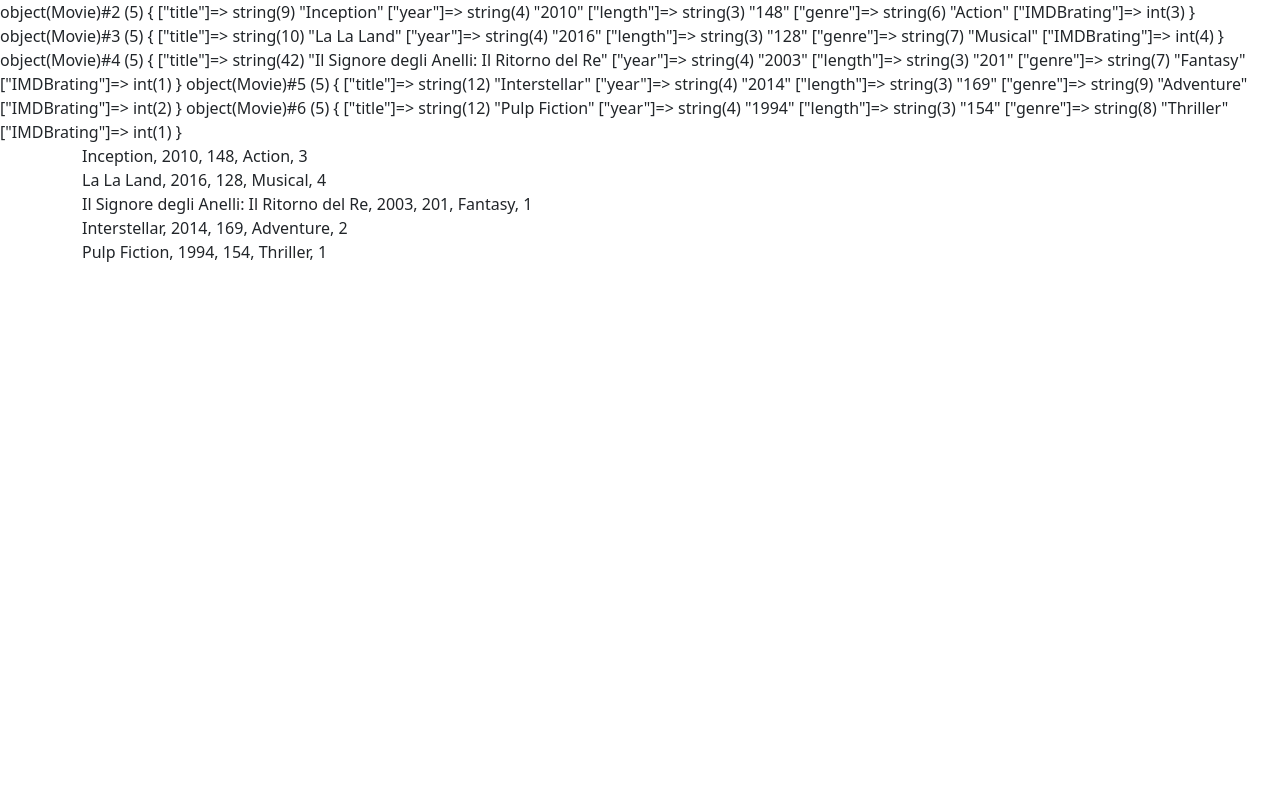
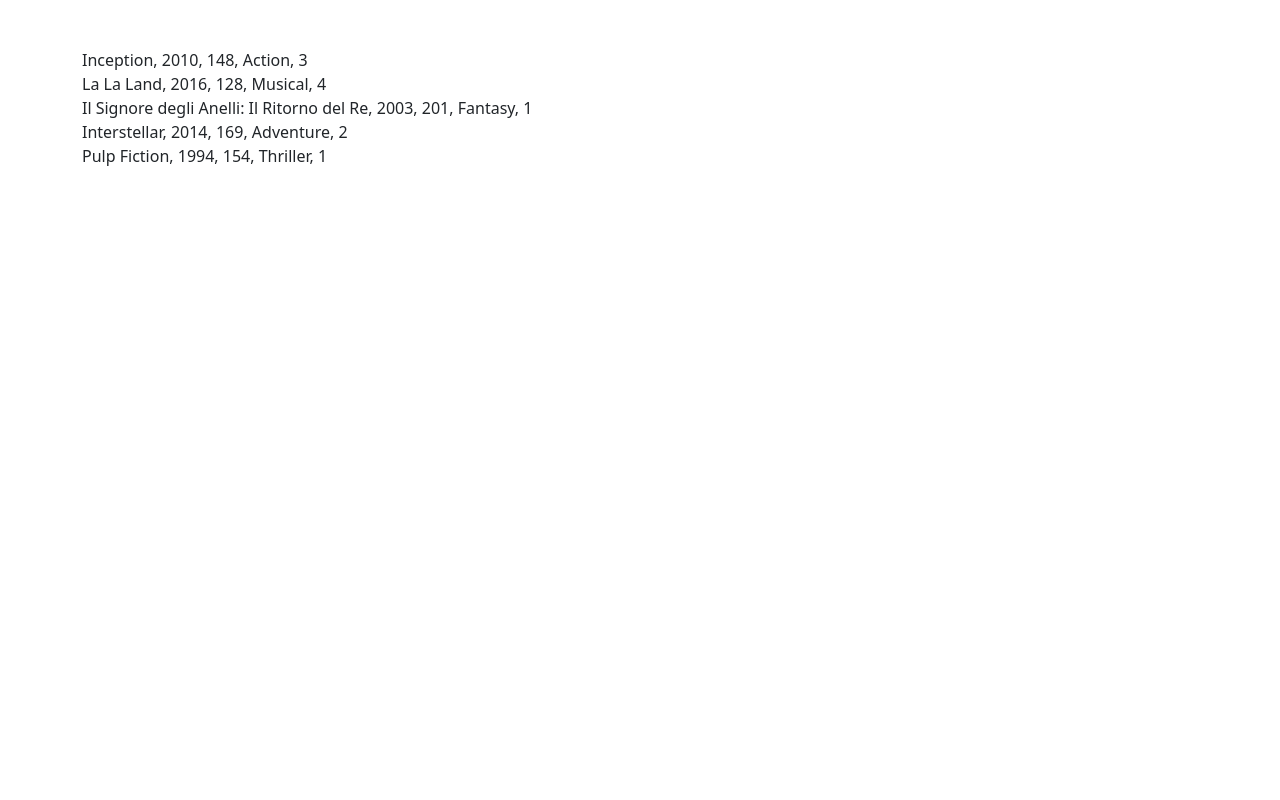
Before and after one commit to gluke0/php-oop-1, a PHP site: page / in a window 1280 px wide. Run offline with PHP 8.4, Linux system fonts and the light colour scheme.

Commit message:
commento var_dump

```diff
--- a/index.php
+++ b/index.php
@@ -24,23 +24,15 @@ class Movie{
 
 $inception = new Movie ('Inception', '2010', '148', 'Action', 'setIMDBrating');
 
-var_dump($inception);
-
 $la_la_land = new Movie ('La La Land', '2016', '128', 'Musical', 'setIMDBrating');
-
-var_dump($la_la_land);
 
 $signore_anelli = new Movie ('Il Signore degli Anelli: Il Ritorno del Re', '2003', '201', 'Fantasy', 'setIMDBrating');
 
-var_dump($signore_anelli);
-
 $interstellar = new Movie ('Interstellar', '2014', '169', 'Adventure', 'setIMDBrating');
-
-var_dump($interstellar);
 
 $pulp_fiction = new Movie ('Pulp Fiction', '1994', '154', 'Thriller', 'setIMDBrating');
 
-var_dump($pulp_fiction);
+// var_dump($inception, $la_la_land, $signore_anelli, $interstellar, $pulp_fiction);
 ?>
 
 <!DOCTYPE html>
@@ -56,7 +48,7 @@ var_dump($pulp_fiction);
 </head>
 
 <body>
-    <div>
+    <div class="p-5">
         <div class="container">
             <div class="movie">
                 <?php echo $inception -> title, ', ', $inception -> year, ', ', $inception -> length, ', ', $inception -> genre, ', ', $inception -> IMDBrating; ?>
```
